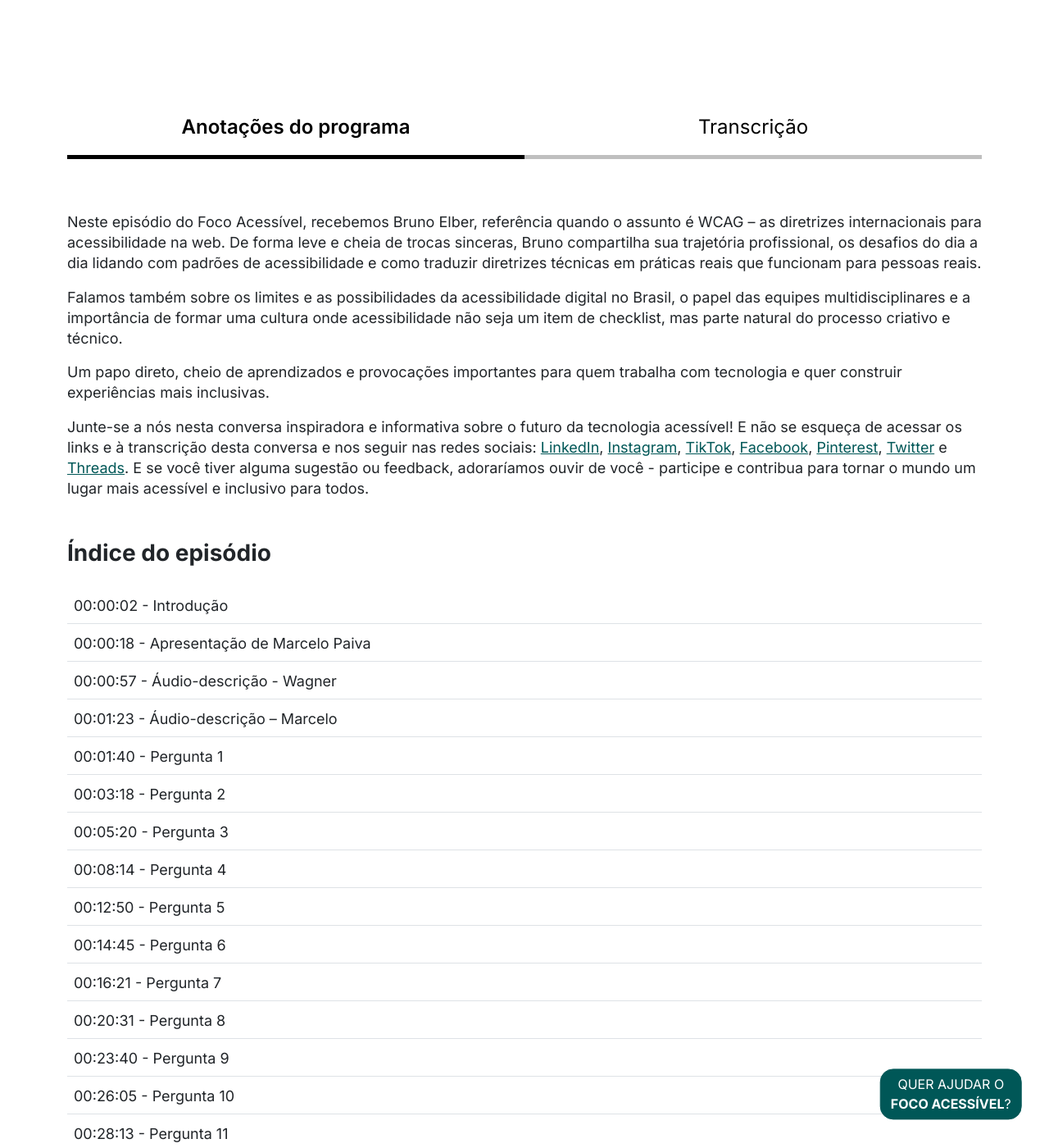
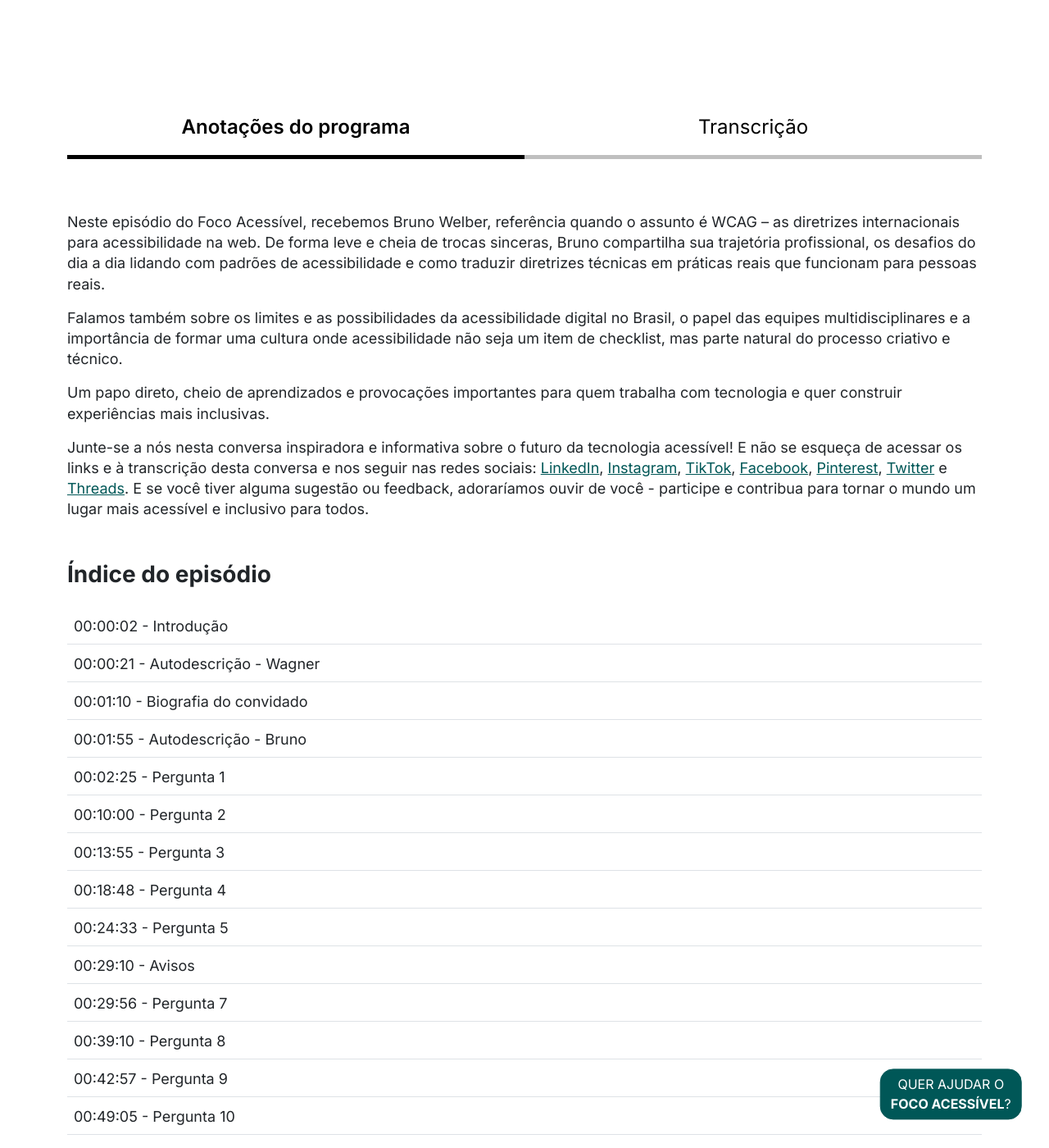
Before and after one commit to wagnerbeethoven/fa_jekyll-theme, a Jekyll site: the page built from _posts/2025-04-13-ep-8-entre-normas-e-pessoas-o-caminho-da-acessibilidade-digital-com-proposito-bruno-welber.html, in a window 1280 px wide and 1400 px high, scrolled down 1201 px. Shown: the whole window at 82% size. Built offline with Jekyll 4.4.1, drawn with Linux system fonts in a browser that asks for light colours; nearby versions of some CDN libraries; comment, search, counter and statistics services are not loaded; some of the changed text lies outside the part shown.

Commit message:
Corrige nome do convidado e atualiza biografia no episódio 8

```diff
--- a/_posts/2024-10-14-ep-6-inclusao-digital-alem-das-barreiras-construindo-novas-pontes-janaina-bernardino.html
+++ b/_posts/2024-10-14-ep-6-inclusao-digital-alem-das-barreiras-construindo-novas-pontes-janaina-bernardino.html
@@ -13,7 +13,7 @@ duration: "49:31"
 # Image:
 image: "https://raw.githubusercontent.com/focoacessivel/pictures/main/ep/06-janaina-bernardino.jpg"
 alt: "Mulher sorrindo, vestie blusa vermelha com mangas curtas. Tem pele clara, cabelos escuros e ondulados, que caem logo abaixo dos ombros, a iluminação suave e natural. Ao fundo, há uma parede cinza clara com um quadro emoldurado pendurado, e parte de uma planta verde pode ser vista no canto esquerdo da imagem."
-bio: "<p>Janaina especialista em design inclusivo no Grupo Boticário, professora de acessibilidade no MBA na FIAP no curso de design estratégico. Em 2023 foi jurada nos prêmio Brasileiro de Design e Design for a Better World e eleita profissional do ano de acessibilidade no Link 2023.</p><p>É integrante do Comitê da ABNT de acessibilidade digital, criadora do indicador de design inclusivo, é Palestrante, mãe do Miguel e esposa do Flávio.</p><p>Além de ser premiada pelo IF Design Awards (representando o Itaú na Alemanha, em 2018). Atualmente ensina e compartilha sua  vivência e os caminhos para uma sociedade acessível e inclusiva.</p>"
+bio: "<p>Janaina especialista em design inclusivo no Grupo Boticário, professora de acessibilidade no MBA na FIAP no curso de design estratégico. Em 2023 foi jurada nos prêmios Brasileiro de Design e Design for a Better World e eleita profissional do ano de acessibilidade no Link 2023. É integrante do Comitê da ABNT de acessibilidade digital, criadora do indicador de design inclusivo, é palestrante, mãe do Miguel e esposa do Flávio. Além de ser premiada pelo IF Design Awards (representando o Itaú na Alemanha, em 2018). Atualmente ensina e compartilha sua vivência e os caminhos para uma sociedade acessível e inclusiva.</p>"
 # Audio
 spotify: "5vmqpChFiLYtOqeVlh7hat"
 youtube: "XTv93IxW1hY"
--- a/_posts/2025-04-13-ep-8-entre-normas-e-pessoas-o-caminho-da-acessibilidade-digital-com-proposito-bruno-welber.html
+++ b/_posts/2025-04-13-ep-8-entre-normas-e-pessoas-o-caminho-da-acessibilidade-digital-com-proposito-bruno-welber.html
@@ -2,8 +2,8 @@
 layout: episode
 comments: true
 categories: Episodios
-excerpt: "Neste episódio do Foco Acessível, Bruno Elber compartilha sua experiência com as diretrizes WCAG e os desafios de aplicar acessibilidade digital de forma prática e humana. Um papo essencial para quem trabalha com tecnologia inclusiva."
-tags: [Acessibilidade digital, WCAG, Inclusão, Tecnologia acessível, Design inclusivo, Bruno Elber, Acessibilidade na web, Boas práticas em acessibilidade, Conformidade digital]
+excerpt: "Neste episódio do Foco Acessível, Bruno Welber compartilha sua experiência com as diretrizes WCAG e os desafios de aplicar acessibilidade digital de forma prática e humana. Um papo essencial para quem trabalha com tecnologia inclusiva."
+tags: [Acessibilidade digital, WCAG, Inclusão, Tecnologia acessível, Design inclusivo, Bruno Welber, Acessibilidade na web, Boas práticas em acessibilidade, Conformidade digital]
 # Episode info
 number: 8
 title: "Entre normas e pessoas: o caminho da acessibilidade digital com propósito"
@@ -15,13 +15,13 @@ image: "https://raw.githubusercontent.com/focoacessivel/pictures/refs/heads/main
 alt: "Retrato de um homem de pele clara, com cabelos escuros penteados para trás, vestindo camisa social branca e paletó preto. Ele sorri levemente e ao fundo, uma parede lisa e cinza."
 bio: "<p>Especialista em acessibilidade digital, inclusão e diversidade, com 12 anos de atuação estratégica e multidisciplinar na área de tecnologia da informação. Com experiência consistente em desenvolvimento e design inclusivo, dedica-se integralmente à acessibilidade digital, impacto ESG e liderança técnica e humana.</p><p>Acredita que acessibilidade, inclusão e diversidade caminham juntas e são essenciais para promover transformação social e corporativa. Comprometido com a inovação, busca engajar equipes.</p>"
 # Audio
-spotify: "4GOuHH3ZkPsjGp9eCnGeFu"
+spotify: "78enqh3oZUZy0yVxR6efwc"
 youtube: "FAo_lxkJks8"
 ---
 
 <div class="tab-pane show active" id="notes" role="tabpanel" aria-labelledby="notes-tab" tabindex="0">
   <div class="episode-intro">
-    <p>Neste episódio do Foco Acessível, recebemos Bruno Elber, referência quando o assunto é WCAG – as diretrizes internacionais para acessibilidade na web. De forma leve e cheia de trocas sinceras, Bruno compartilha sua trajetória profissional, os desafios do dia a dia lidando com padrões de acessibilidade e como traduzir diretrizes técnicas em práticas reais que funcionam para pessoas reais.</p>
+    <p>Neste episódio do Foco Acessível, recebemos Bruno Welber, referência quando o assunto é WCAG – as diretrizes internacionais para acessibilidade na web. De forma leve e cheia de trocas sinceras, Bruno compartilha sua trajetória profissional, os desafios do dia a dia lidando com padrões de acessibilidade e como traduzir diretrizes técnicas em práticas reais que funcionam para pessoas reais.</p>
     <p>Falamos também sobre os limites e as possibilidades da acessibilidade digital no Brasil, o papel das equipes multidisciplinares e a importância de formar uma cultura onde acessibilidade não seja um item de checklist, mas parte natural do processo criativo e técnico.</p>
     <p>Um papo direto, cheio de aprendizados e provocações importantes para quem trabalha com tecnologia e quer construir experiências mais inclusivas.</p>
     {% include final-intro.html %}
@@ -31,23 +31,28 @@ youtube: "FAo_lxkJks8"
     <!-- <p>Clique nos links abaixo para ir para uma parte específica do arquivo de áudio:</p> -->
     <ul class="list-group list-group-flush">
         <li class="list-group-item">00:00:02 - Introdução</li>
-        <li class="list-group-item">00:00:18 - Apresentação de Marcelo Paiva</li>
-        <li class="list-group-item">00:00:57 - Áudio-descrição - Wagner</li>
-        <li class="list-group-item">00:01:23 - Áudio-descrição – Marcelo</li>
-        <li class="list-group-item">00:01:40 - Pergunta 1</li>
-        <li class="list-group-item">00:03:18 - Pergunta 2</li>
-        <li class="list-group-item">00:05:20 - Pergunta 3</li>
-        <li class="list-group-item">00:08:14 - Pergunta 4</li>
-        <li class="list-group-item">00:12:50 - Pergunta 5</li>
-        <li class="list-group-item">00:14:45 - Pergunta 6</li>
-        <li class="list-group-item">00:16:21 - Pergunta 7</li>
-        <li class="list-group-item">00:20:31 - Pergunta 8</li>
-        <li class="list-group-item">00:23:40 - Pergunta 9</li>
-        <li class="list-group-item">00:26:05 - Pergunta 10</li>
-        <li class="list-group-item">00:28:13 - Pergunta 11</li>
-        <li class="list-group-item">00:32:22 - Pergunta 12</li>
-        <li class="list-group-item">00:35:27 - Pergunta 13</li>
-        <li class="list-group-item">00:36:44 - Mensagem final</li>
+        <li class="list-group-item">00:00:21 - Autodescrição - Wagner</li>
+        <li class="list-group-item">00:01:10 - Biografia do convidado</li>
+        <li class="list-group-item">00:01:55 - Autodescrição - Bruno</li>
+        <li class="list-group-item">00:02:25 - Pergunta 1</li>
+        <li class="list-group-item">00:10:00 - Pergunta 2</li>
+        <li class="list-group-item">00:13:55 - Pergunta 3</li>
+        <li class="list-group-item">00:18:48 - Pergunta 4</li>
+        <li class="list-group-item">00:24:33 - Pergunta 5</li>
+        <li class="list-group-item">00:29:10 - Avisos </li>
+        <li class="list-group-item">00:29:56 - Pergunta 7</li>
+        <li class="list-group-item">00:39:10 - Pergunta 8</li>
+        <li class="list-group-item">00:42:57 - Pergunta 9</li>
+        <li class="list-group-item">00:49:05 - Pergunta 10</li>
+        <li class="list-group-item">00:52:38 - Pergunta 11</li>
+        <li class="list-group-item">01:00:20 - Pergunta 12</li>
+        <li class="list-group-item">01:07:54 - Pergunta 13</li>
+        <li class="list-group-item">01:10:15 - Pergunta 14</li>
+        <li class="list-group-item">01:13:20 - Pergunta 15</li>
+        <li class="list-group-item">01:17:35 - Avisos</li>
+        <li class="list-group-item">01:18:05 - Recomendações</li>
+        <li class="list-group-item">01:22:38 - Mensagem final</li>
+        <li class="list-group-item">01:26:50 - Enceramento</li>
     </ul>
   </div>
   <div class="episodio-author-bio">
```
